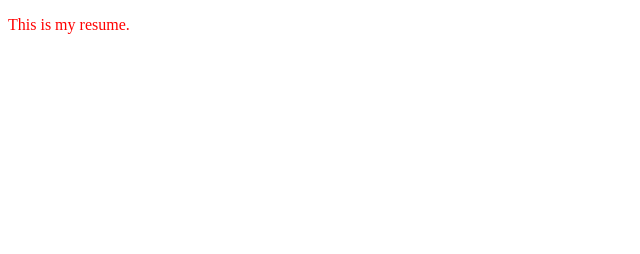
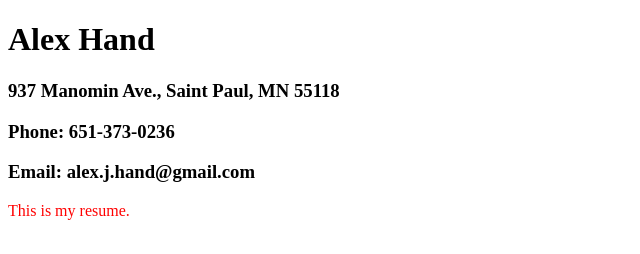
Before and after one commit to AlexJHand/AlexJHand.github.io, a plain HTML site: page index.html in a window 1280 px wide. Shown: the whole page, without its empty margins (0-640 px from the left). Drawn offline with Linux system fonts and the light colour scheme.

Commit message:
Added contact info

```diff
--- a/index.html
+++ b/index.html
@@ -6,6 +6,10 @@
   </head>
 
   <body>
+    <h1>Alex Hand</h1>
+    <h3>937 Manomin Ave., Saint Paul, MN 55118</h3>
+    <h3>Phone: 651-373-0236</h3>
+    <h3>Email: alex.j.hand@gmail.com</h3>
     <p>This is my resume.</p>
   </body>
 
```
